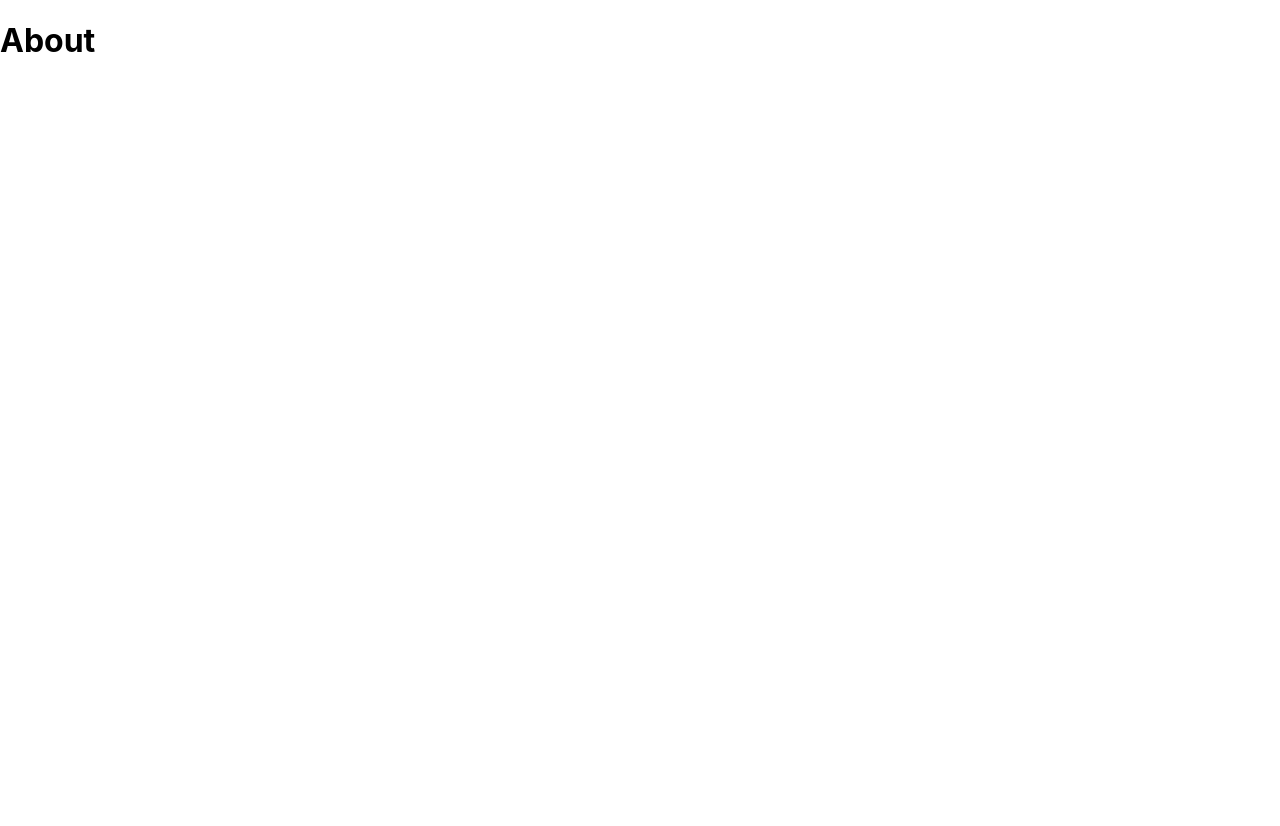
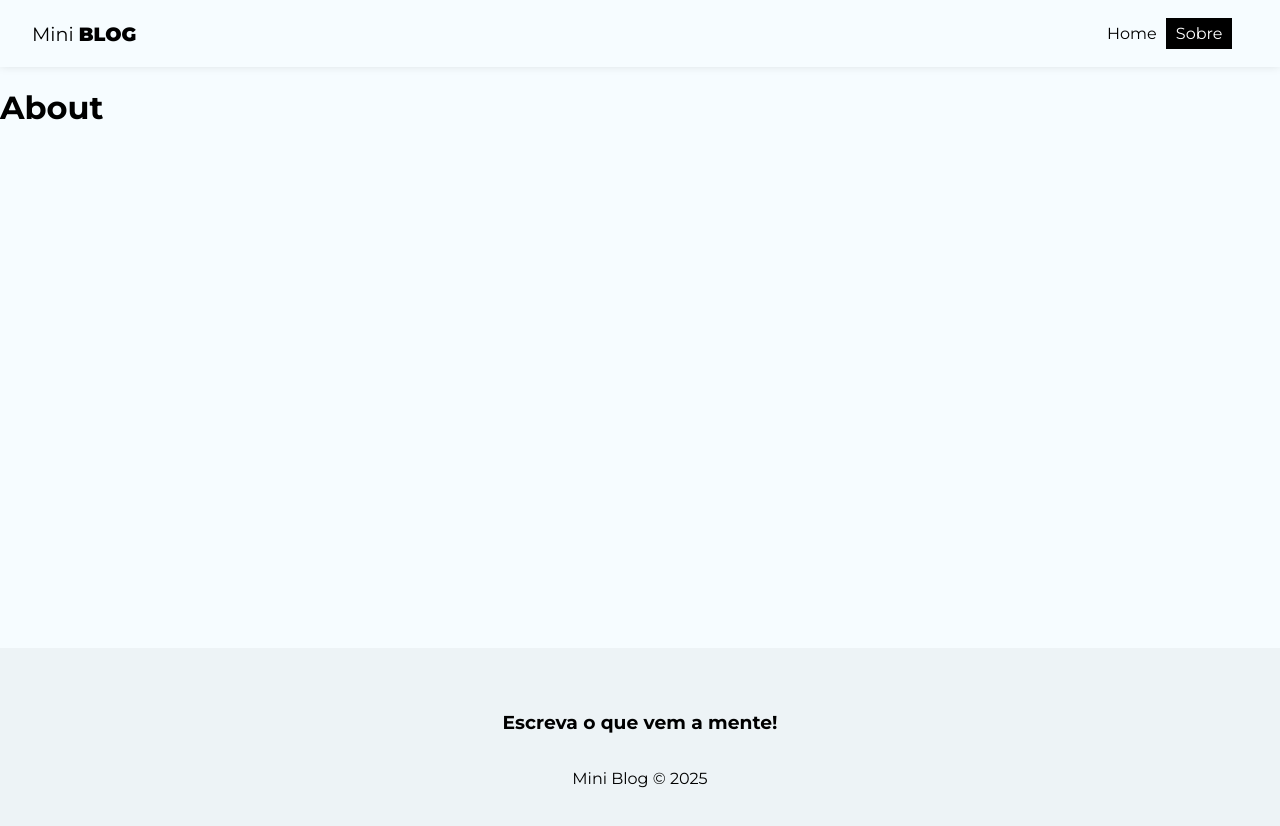
Before and after one commit to RaphaelRosa74/miniblog, a React (Create React App) app in the folder miniblog/: page /about in a window 1280 px wide. Shown: the top 826 px of the page. Before the commit the page ends 800 px from the top, so only its background shows below. Built offline with nearby package versions, Linux system fonts and the light colour scheme.

Commit message:
inicio do projeto add um pouco de styles

```diff
--- a/miniblog/public/index.html
+++ b/miniblog/public/index.html
@@ -24,7 +24,10 @@
       work correctly both with client-side routing and a non-root public URL.
       Learn how to configure a non-root public URL by running `npm run build`.
     -->
-    <title>React App</title>
+    <title>Mini blog</title>
+    <link rel="preconnect" href="https://fonts.googleapis.com">
+    <link rel="preconnect" href="https://fonts.gstatic.com" crossorigin>
+    <link href="https://fonts.googleapis.com/css2?family=Montserrat:ital,wght@0,100..900;1,100..900&family=Open+Sans:ital,wght@0,300..800;1,300..800&display=swap" rel="stylesheet">
   </head>
   <body>
     <noscript>You need to enable JavaScript to run this app.</noscript>
--- a/miniblog/src/App.css
+++ b/miniblog/src/App.css
@@ -1,4 +1,4 @@
-.conteiner{
+.container{
   min-height: 60vh;
   margin-bottom: 5em;
 }
--- a/miniblog/src/App.js
+++ b/miniblog/src/App.js
@@ -6,16 +6,22 @@ import { BrowserRouter, Routes, Route, Navigate } from 'react-router-dom';
 import About from './pages/About/About';
 import Home from './pages/Home/Home';
 
+//components
+import Navbar from './components/Navbar';
+import Footer from './components/Footer';
+
 function App() {
   return (
     <div className="App">
       <BrowserRouter>
+      <Navbar/>
       <div className='container'>
         <Routes>
           <Route path='/' element={ < Home /> }/>
           <Route path='/about' element={ <About /> }/>
         </Routes>
       </div>
+      <Footer/>
       </BrowserRouter>
     </div>
   );
--- /dev/null
+++ b/miniblog/src/components/Footer.jsx
@@ -0,0 +1,12 @@
+import styles from "./Footer.module.css";
+
+const Footer = () => {
+  return (
+    <footer className={styles.footer}>
+        <h3>Escreva o que vem a mente!</h3>
+        <p>Mini Blog &copy; 2025</p>
+    </footer>
+  )
+}
+
+export default Footer
--- /dev/null
+++ b/miniblog/src/components/Footer.module.css
@@ -0,0 +1,8 @@
+.footer{
+    height: 200px;
+    display: flex;
+    flex-direction: column;
+    align-items: center;
+    justify-content: center;
+    background-color: #edf3f6;
+}
--- /dev/null
+++ b/miniblog/src/components/Navbar.jsx
@@ -0,0 +1,29 @@
+import { NavLink } from "react-router-dom";
+
+import styles from "./Navbar.module.css";
+
+const Navbar = () => {
+  return (
+    <nav className={styles.navbar}>
+        <NavLink to="/" className={styles.brand}>
+            Mini <span>Blog</span>
+        </NavLink>
+        <ul className={styles.link_list}>
+            <li>
+                <NavLink to="/"
+                className={({ isActive }) => (isActive ? styles.active : '')}>
+                    Home
+                    </NavLink>
+            </li>
+            <li>
+                <NavLink to="/about"
+                className={({ isActive }) => (isActive ? styles.active : '')}>
+                    Sobre
+                    </NavLink>
+            </li>
+        </ul>
+    </nav>
+  )
+}
+
+export default Navbar
--- /dev/null
+++ b/miniblog/src/components/Navbar.module.css
@@ -0,0 +1,31 @@
+.navbar{
+    display: flex;
+    box-shadow: rgba(0, 0, 0, .15) 0px -2px 10px 0px;
+    justify-content: space-between;
+    align-items: center;
+    padding: .5em 2em;
+}
+
+.brand{
+    font-size: 1.2em;
+}
+
+.brand span{
+    font-weight: 900;
+    text-transform: uppercase;
+}
+
+.link_list{
+    display: flex;
+    list-style: none;
+    margin-right: 1em;
+}
+
+.link_list li a{
+    padding: 0.4em 0.6em;
+}
+
+.active{
+    background-color: black;
+    color: white;
+}
--- a/miniblog/src/index.css
+++ b/miniblog/src/index.css
@@ -1,13 +1,33 @@
-body {
+body{
+  background-color: #f6fcff;
+  padding: 0;
   margin: 0;
-  font-family: -apple-system, BlinkMacSystemFont, 'Segoe UI', 'Roboto', 'Oxygen',
-    'Ubuntu', 'Cantarell', 'Fira Sans', 'Droid Sans', 'Helvetica Neue',
-    sans-serif;
-  -webkit-font-smoothing: antialiased;
-  -moz-osx-font-smoothing: grayscale;
+  font-family: "Montserrat", sans-serif;
 }
 
-code {
-  font-family: source-code-pro, Menlo, Monaco, Consolas, 'Courier New',
-    monospace;
+input::placeholder,
+textarea::placeholder{
+  font-family: "Montserrat", sans-serif;
 }
+
+input:focus,
+textarea:focus{
+  outline: none;
+}
+
+a,
+nav button{
+  text-decoration: none;
+  background-color: transparent;
+  border: none;
+  color: black;
+  transition: .4s;
+  font-size: 1em;
+  cursor: pointer;
+  font-family: "Montserrat", sans-serif;
+}
+
+a:hover,
+nav button:hover{
+  color: #bbb;
+}
```
Also changed, not shown: miniblog/public/logo192.png (deleted), miniblog/public/logo512.png (deleted).
